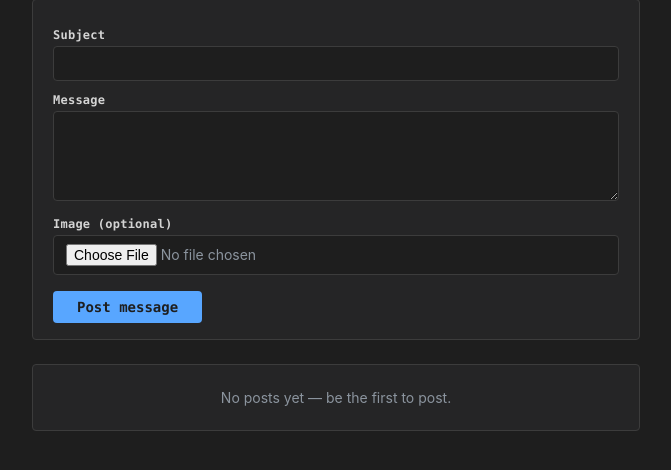
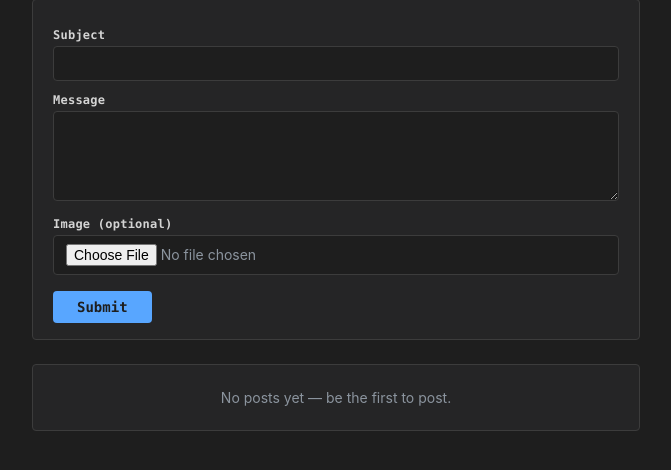
Before and after one commit to SoohyukJang/CloudComputing-As1, a Flask app: template Task 1/templates/forum.html in a window 1280 px wide. Shown: the part 79-549 px from the top of the page, without its empty margins (304-975 px from the left). Run offline with Flask 3, Linux system fonts and the light colour scheme; the template is opened without the code that fills it, so the values that code supplies are empty.

Commit message:
Update forum.html

```diff
--- a/Task 1/templates/forum.html
+++ b/Task 1/templates/forum.html
@@ -19,7 +19,7 @@
       <textarea name="message" required></textarea>
       <label>Image (optional)</label>
       <input type="file" name="image">
-      <button class="btn" type="submit">Post message</button>
+      <button class="btn" type="submit">Submit</button>
     </form>
   </div>
 
```
